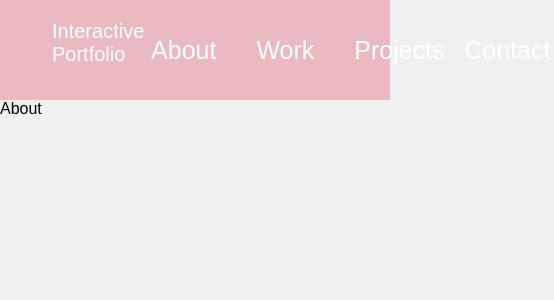
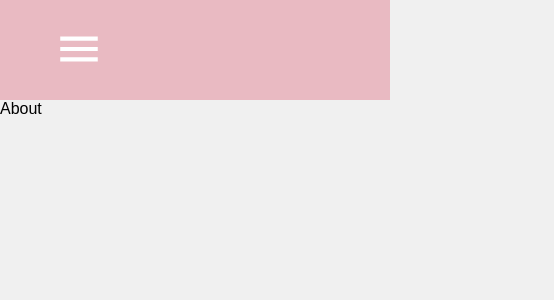
Before and after one commit to shilpashaji1204/interactive_portfolio, a React (Vite) app in the folder frontend/: page / in a window 390 px wide. Shown: the top 300 px of the page, 554 px wide, since content can reach past the window. Built offline with nearby package versions, Linux system fonts and the light colour scheme.

Commit message:
Updated with responsive navbar

```diff
--- a/frontend/src/components/Navbar.jsx
+++ b/frontend/src/components/Navbar.jsx
@@ -1,26 +1,42 @@
-import React from "react";
-import { Link } from "react-router-dom";
+import React, { useEffect, useState } from "react";
+import { Link, useLocation } from "react-router-dom";
 import "../styles/Navbar.css";
+import MenuIcon from '@mui/icons-material/Menu';
+import logo from './logo.png';
 
 const Navbar = () => {
+    const [expandNavbar, setExpandNavbar] = useState(false);
+
+    const location = useLocation();
+
+    useEffect(() => {
+        setExpandNavbar(false);
+    }, [location]);
 
     return (
 
-        <div className="navbar">
+        <div className="navbar" id={expandNavbar ? "open" : "close"}>
             <div className="toggleButton">
-                <button></button>
+                <button onClick={() => {
+                    setExpandNavbar((prev) => !prev);
+                }}>
+                    <MenuIcon />
+                </button>
             </div>
-            <div className="navbar-logo">
-                Interactive Portfolio
+            <div className='navbar'>
+                <Link to='/' className='navbar-logo'>
+                <img src={logo} alt='logo' className='logo-image' />
+                    <span className='logo-text'>Portfolio</span>
+                </Link>
             </div>
             <div className="links">
-                <Link to="/"> About </Link>
+                <Link to="/about"> About </Link>
                 <Link to="/work"> Work </Link>
                 <Link to="/projects"> Projects </Link>
                 <Link to="/contact"> Contact </Link>
             </div>
         </div>
-    )
+    );
 };
 
 export default Navbar;
```
